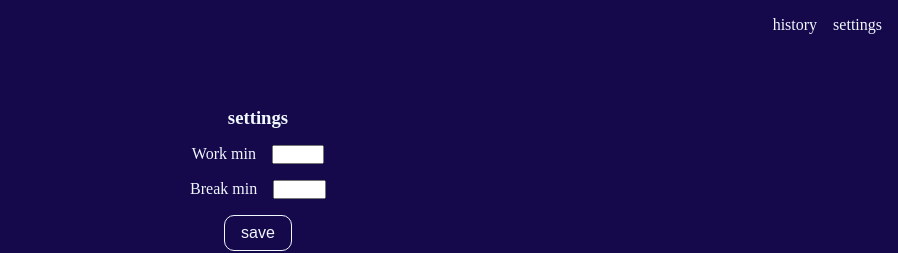
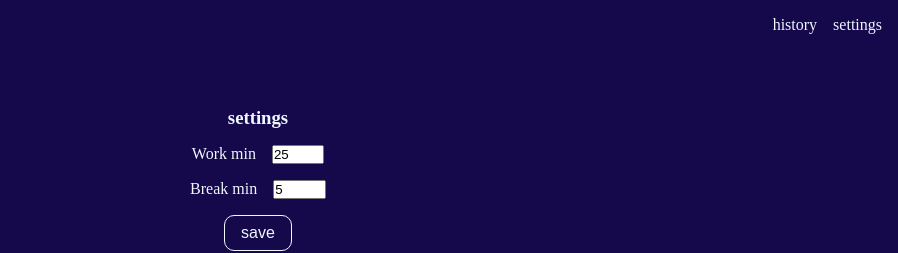
Before and after one commit to mistyb01/pomo, a React (Create React App) app: page / in a window 1280 px wide. Both pictures are taken after a click on the item "settings". Shown: the top 253 px of the page, without its empty margins (382-1280 px from the left). Built offline with nearby package versions, Linux system fonts and the light colour scheme; no server answers.

Commit message:
bug where settings does not properly update state

```diff
--- a/src/App.jsx
+++ b/src/App.jsx
@@ -9,9 +9,14 @@ function App() {
   const [breakMins, setBreakMins] = useState(5);
   const [settingsOpen, setSettingsOpen] = useState(false);
 
+  function updateSessionLengths(workInput, breakInput) {
+    setWorkMins(workInput);
+    setBreakMins(breakInput);
+  }
+
   return (
     <div className="main-wrapper">
-      {settingsOpen && <SettingsMenu/>}
+      {settingsOpen && <SettingsMenu workMins={workMins} breakMins={breakMins} updateSessionLengths={updateSessionLengths}/>}
       <Navigation settingsOpen={settingsOpen} setSettingsOpen={setSettingsOpen}/>
       <Timer workMins={workMins} breakMins={breakMins}/>
     </div>
--- a/src/components/SettingsMenu.js
+++ b/src/components/SettingsMenu.js
@@ -1,11 +1,12 @@
 import React, { useState, useEffect } from 'react'
 
-function SettingsMenu() {
-    const [workInput, setWorkInput] = useState(25);
-    const [breakInput, setBreakInput] = useState(5);
+function SettingsMenu({ workMins, breakMins, updateSessionLengths }) {
+    const [workInput, setWorkInput] = useState(workMins);
+    const [breakInput, setBreakInput] = useState(breakMins);
 
     function handleSubmit(e) {
        e.preventDefault();
+       updateSessionLengths(workInput, breakInput);
     }
 
     function handleChange(e) {
@@ -22,13 +23,13 @@ function SettingsMenu() {
                     <label htmlFor="work-time-input">
                         Work min
                     </label>
-                    <input id="work-time-input" type="number" onChange={handleChange} />
+                    <input id="work-time-input" type="number" onChange={handleChange} value={workInput}/>
                 </div>
                 <div className="form-field">
                     <label htmlFor="break-time-input">
                         Break min
                     </label>
-                    <input id="break-time-input" type="number" onChange={handleChange} />
+                    <input id="break-time-input" type="number" onChange={handleChange} value={breakInput} />
                 </div>
                 <button type="submit" className="form-button">save</button>
             </form>
```
